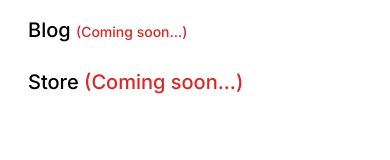
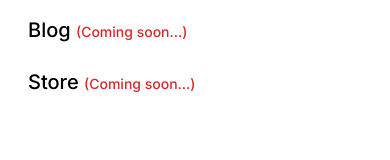
Before and after one commit to luqmanmatloob/nextportfolio, a Next.js app: page / in a window 390 px wide. Both pictures are taken after a click on the element 338 px from the left and 52 px from the top of the page. Shown: the part 312-472 px from the top of the page. Built offline with nearby package versions, Linux system fonts and the light colour scheme.

Commit message:
some font changes

```diff
--- a/src/components/header.jsx
+++ b/src/components/header.jsx
@@ -60,7 +60,7 @@ const Header = () => {
                 Blog <span className='text-red-600 text-sm'>(Coming soon...)</span>
               </Link>
               <Link href='/' className='py-3' >
-                Store <span className='text-red-600'>(Coming soon...)</span>
+                Store <span className='text-red-600 text-sm'>(Coming soon...)</span>
               </Link>
             </div>
 
```
